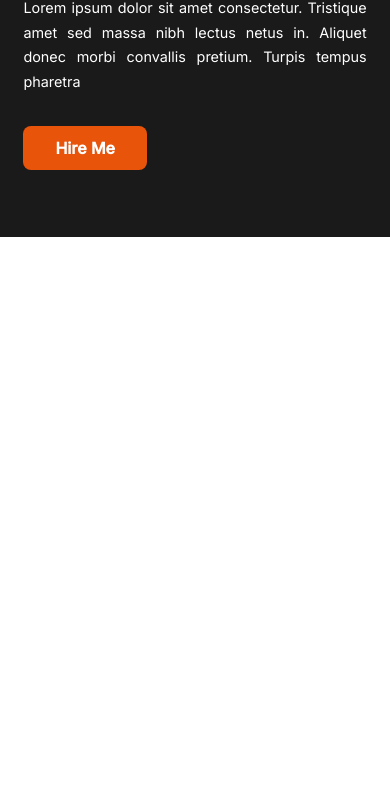
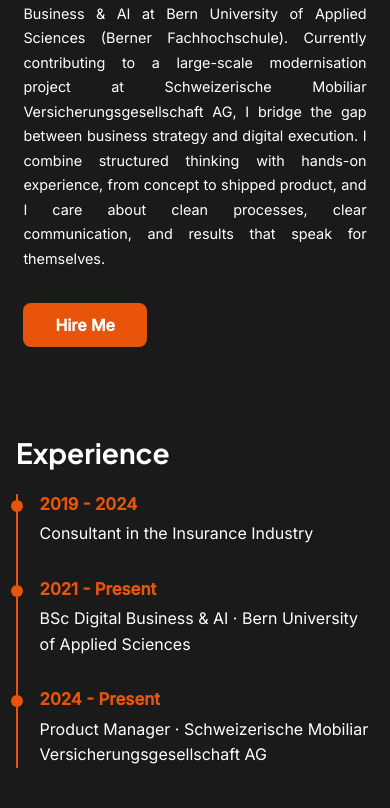
Before and after one commit to Ajax994/EWEB--Portfolio-Page-Fabian-Ramseier, a plain HTML site: page Index.html in a window 390 px wide. Shown: the part 607-1415 px from the top of the page. Before the commit the page ends 844 px from the top, so only its background shows below. Drawn offline with Linux system fonts and the light colour scheme.

Commit message:
feat(experience): add vertical timeline section and update hero bio
- add Experience navbar anchor and section after About Me
- implement responsive vertical timeline with accent line and markers
- refine hero bio copy in Index.html

```diff
--- a/Index.html
+++ b/Index.html
@@ -18,6 +18,7 @@
             <ul class="nav-links" id="navLinks">
                 <li><a href="#home" class="nav-link active">Home</a></li>
                 <li><a href="#about" class="nav-link">About Me</a></li>
+                <li><a href="#experience" class="nav-link">Experience</a></li>
                 <li><a href="#services" class="nav-link">Services</a></li>
                 <li><a href="#projects" class="nav-link">Projects</a></li>
                 <li><a href="#testimonials" class="nav-link">Testimonials</a></li>
@@ -42,7 +43,7 @@
                     <span class="hero-label">Hi I am</span>
                     <h1 class="hero-name">Fabian Ramseier</h1>
                     <h2 class="hero-title">Product<br>Manager</h2>
-                    <p class="hero-bio">Lorem ipsum dolor sit amet consectetur. Tristique amet sed massa nibh lectus netus in. Aliquet donec morbi convallis pretium. Turpis tempus pharetra</p>
+                    <p class="hero-bio">I'm a Product Manager studying BSc in Digital Business & AI at Bern University of Applied Sciences (Berner Fachhochschule). Currently contributing to a large-scale modernisation project at Schweizerische Mobiliar Versicherungsgesellschaft AG, I bridge the gap between business strategy and digital execution. I combine structured thinking with hands-on experience, from concept to shipped product, and I care about clean processes, clear communication, and results that speak for themselves.</p>
                     <a href="#contact" class="btn-hire">Hire Me</a>
                 </div>
                 <div class="hero-image">
@@ -65,6 +66,27 @@
         </section>
 
         <section id="about"></section>
+
+        <section id="experience" class="experience">
+            <div class="experience-container">
+                <h2 class="experience-heading">Experience</h2>
+                <div class="experience-timeline">
+                    <article class="experience-item">
+                        <p class="experience-date">2019 - 2024</p>
+                        <p class="experience-title">Consultant in the Insurance Industry</p>
+                    </article>
+                    <article class="experience-item">
+                        <p class="experience-date">2021 - Present</p>
+                        <p class="experience-title">BSc Digital Business &amp; AI &middot; Bern University of Applied Sciences</p>
+                    </article>
+                    <article class="experience-item">
+                        <p class="experience-date">2024 - Present</p>
+                        <p class="experience-title">Product Manager &middot; Schweizerische Mobiliar Versicherungsgesellschaft AG</p>
+                    </article>
+                </div>
+            </div>
+        </section>
+
         <section id="services"></section>
         <section id="projects"></section>
         <section id="testimonials"></section>
--- a/stylesheet.css
+++ b/stylesheet.css
@@ -16,6 +16,14 @@
     --nav-height: 4.5rem;
     --content-max-width: 72rem;
     --content-padding-inline: clamp(1rem, 3vw, 2rem);
+    --experience-padding-block: 2.5rem;
+    --experience-heading-size: 1.75rem;
+    --timeline-line-width: 0.125rem;
+    --timeline-marker-size: 0.75rem;
+    --timeline-content-offset: 1.35rem;
+    --timeline-item-gap: 2rem;
+    --timeline-date-size: 1.05rem;
+    --timeline-title-size: 1rem;
 }
 
 /* ===== BASE ===== */
@@ -325,6 +333,67 @@ main {
     fill: currentColor;
 }
 
+/* ===== EXPERIENCE SECTION ===== */
+
+.experience {
+    background-color: var(--color-hero-bg);
+    color: var(--color-text);
+}
+
+.experience-container {
+    width: 100%;
+    max-width: var(--content-max-width);
+    margin: 0 auto;
+    padding: var(--experience-padding-block) var(--content-padding-inline);
+    box-sizing: border-box;
+}
+
+.experience-heading {
+    margin: 0 0 1.5rem;
+    font-size: var(--experience-heading-size);
+    color: var(--color-text);
+}
+
+.experience-timeline {
+    border-left: var(--timeline-line-width) solid var(--color-accent);
+    padding-left: var(--timeline-content-offset);
+}
+
+.experience-item {
+    position: relative;
+    padding-bottom: var(--timeline-item-gap);
+}
+
+.experience-item:last-child {
+    padding-bottom: 0;
+}
+
+.experience-item::before {
+    content: "";
+    position: absolute;
+    top: 0.35rem;
+    left: calc((var(--timeline-content-offset) * -1) - (var(--timeline-marker-size) / 2) - (var(--timeline-line-width) / 2));
+    width: var(--timeline-marker-size);
+    height: var(--timeline-marker-size);
+    border-radius: 50%;
+    background-color: var(--color-accent);
+}
+
+.experience-date {
+    margin: 0;
+    font-size: var(--timeline-date-size);
+    font-weight: 700;
+    color: var(--color-accent);
+}
+
+.experience-title {
+    margin: 0.45rem 0 0;
+    font-size: var(--timeline-title-size);
+    font-weight: 400;
+    line-height: 1.6;
+    color: var(--color-text);
+}
+
 /* ===== RESPONSIVE ===== */
 
 @media (min-width: 480px) {
@@ -334,6 +403,15 @@ main {
 
     .hero-container {
         padding: 3rem 8%;
+    }
+
+    .experience-container {
+        width: 100%;
+        padding-block: 2.35rem;
+    }
+
+    .experience-timeline {
+        padding-left: 1.2rem;
     }
 }
 
@@ -364,6 +442,14 @@ main {
     .btn-hire {
         align-self: flex-start;
     }
+
+    .experience-date {
+        font-size: 0.98rem;
+    }
+
+    .experience-title {
+        font-size: 0.95rem;
+    }
 }
 
 @media (min-width: 1024px) {
@@ -378,6 +464,10 @@ main {
     .hero-portrait {
         width: clamp(300px, 30vw, 400px);
         height: clamp(300px, 30vw, 400px);
+    }
+
+    .experience-item {
+        padding-bottom: 1.65rem;
     }
 }
 
```
